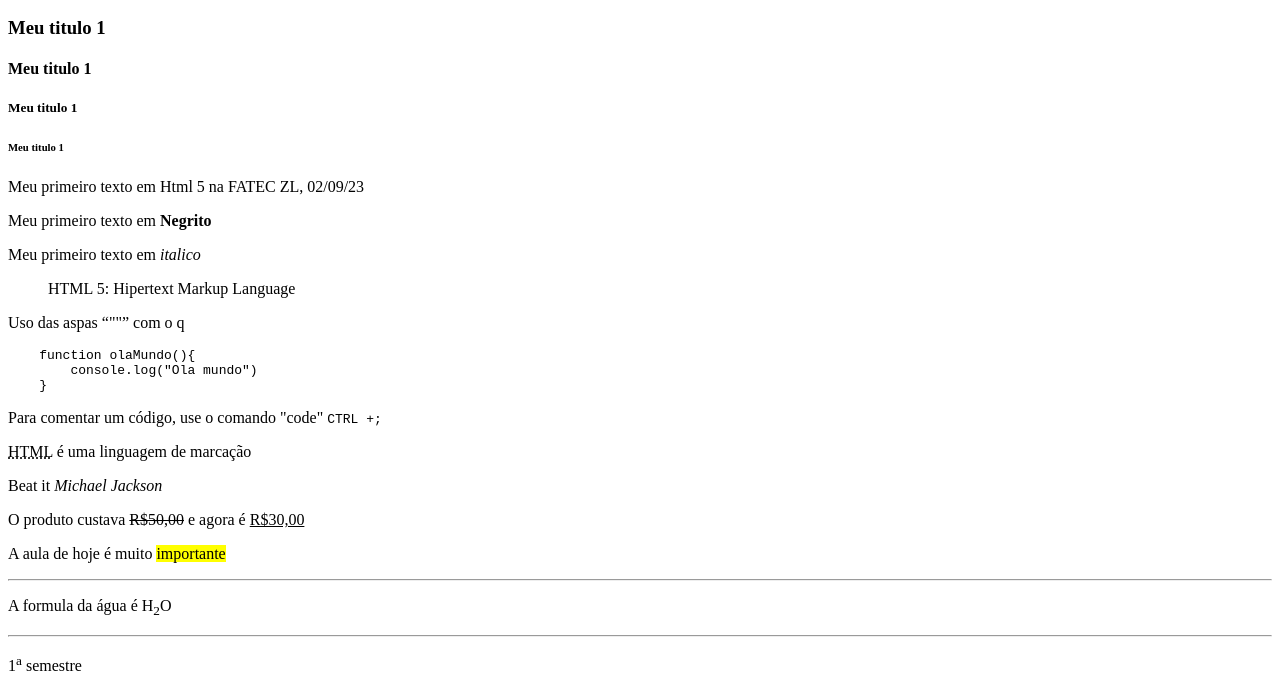
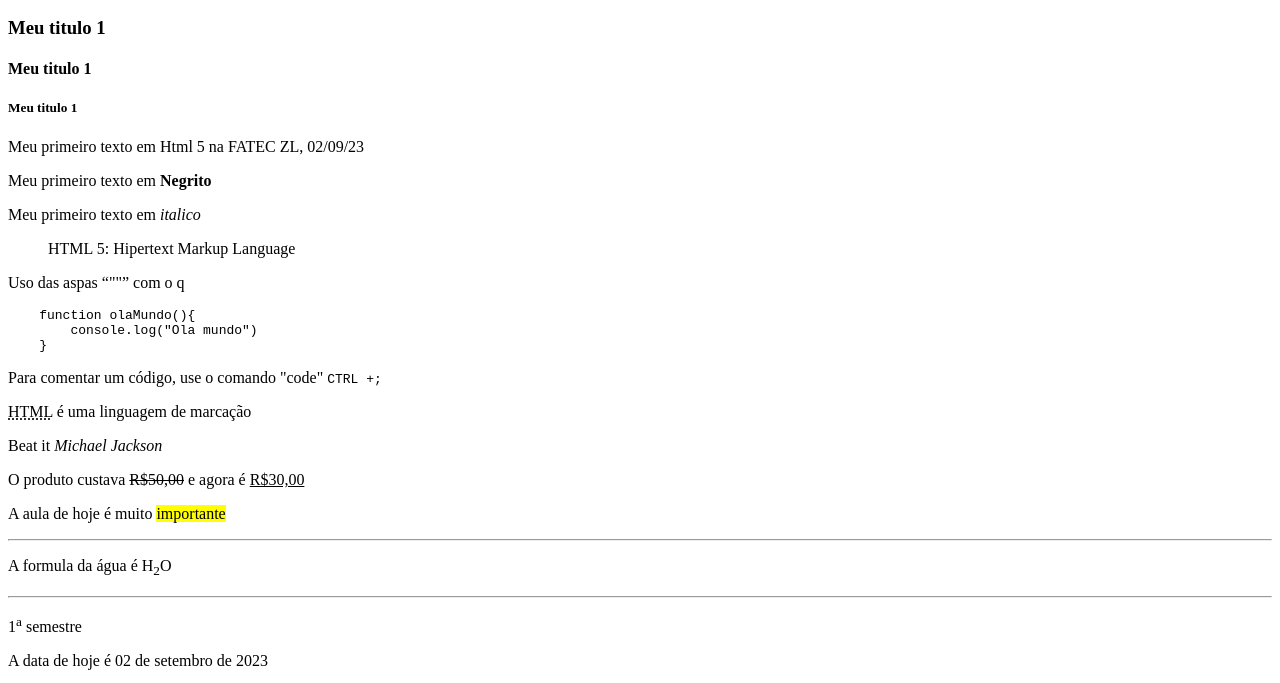
Before and after one commit to Doglaska/Aula01, a plain HTML site: page index.html in a window 1280 px wide. Shown: the part 110-793 px from the top of the page. Drawn offline with Linux system fonts and the light colour scheme.

Commit message:
Atualização do index.html

```diff
--- a/index.html
+++ b/index.html
@@ -8,12 +8,12 @@
 </head>
 
 <body>
+
     <h1>Meu titulo 1</h1>
     <h2>Meu titulo 1</h2>
     <h3>Meu titulo 1</h3>
     <h4>Meu titulo 1</h4>
     <h5>Meu titulo 1</h5>
-    <h6>Meu titulo 1</h6>
 
     <p>
         Meu primeiro texto em Html 5 na FATEC ZL, 02/09/23
```
Lines whose indentation alone changed are shown as unchanged.
